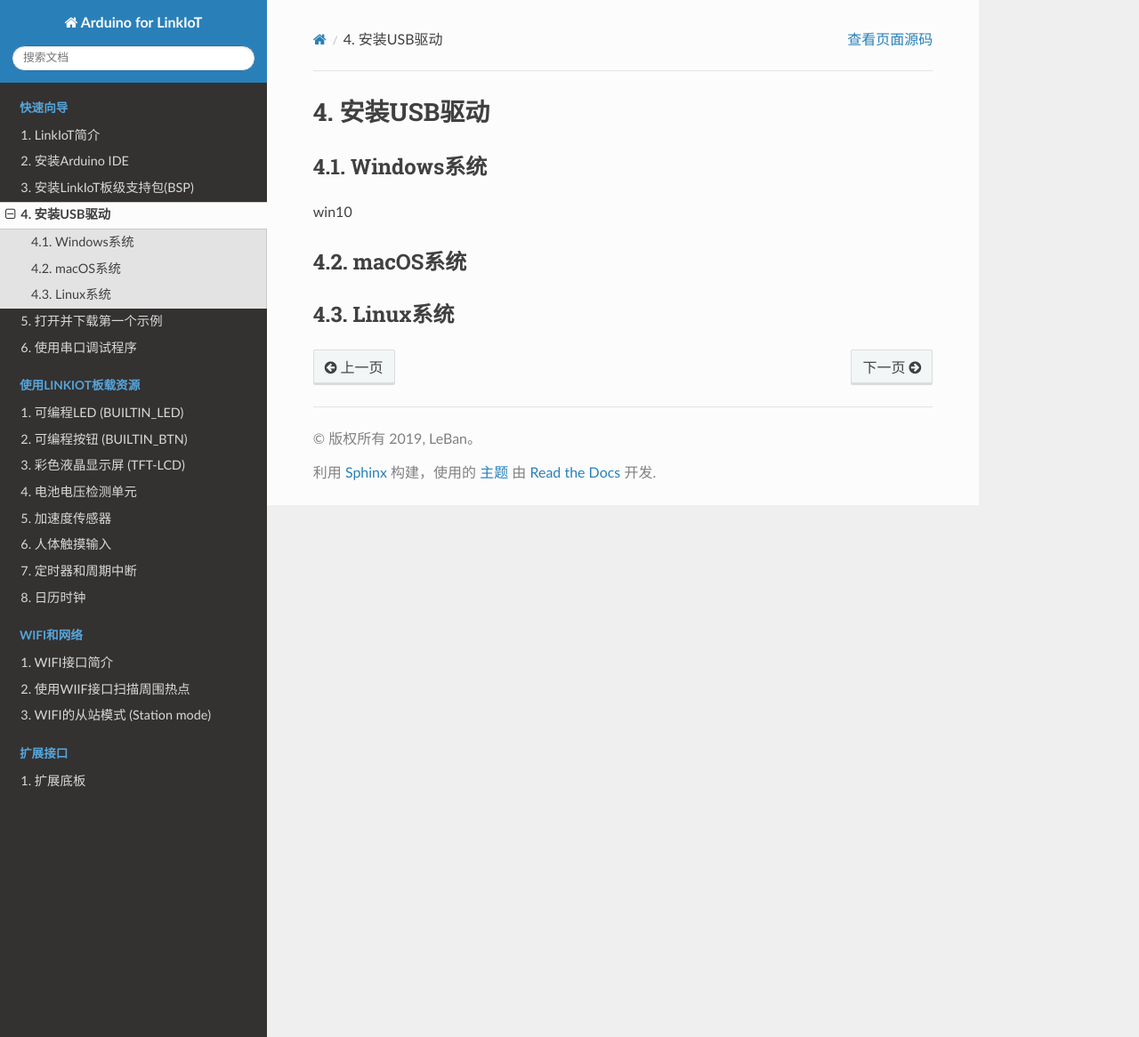
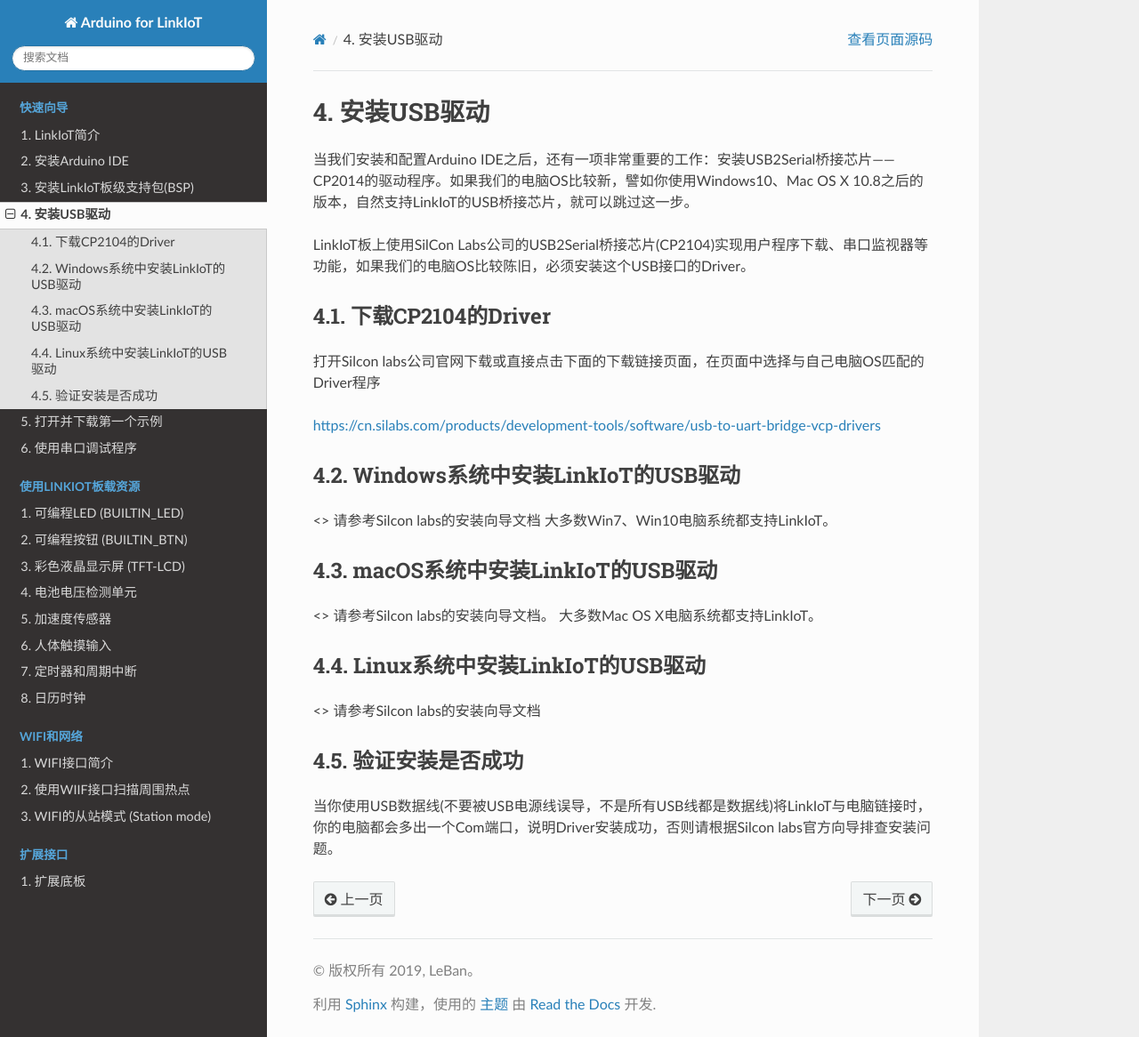
Before and after one commit to BradChan/Arduino4LinkIoT, a Sphinx documentation site: the page built from source/intro/install_usbdriver.rst, in a window 1280 px wide and 1166 px high. Shown: the whole window at 89% size. Built offline with Sphinx 7.4.7 and the Read the Docs theme 2.0.0, drawn with Linux system fonts in a browser that asks for light colours; pages that are not in the unit, such as notebooks, are missing from menus.

```diff
--- a/source/intro/install_usbdriver.rst
+++ b/source/intro/install_usbdriver.rst
@@ -4,16 +4,35 @@
 安装USB驱动
 =====================
 
-Windows系统
-=====================
-win10
+当我们安装和配置Arduino IDE之后，还有一项非常重要的工作：安装USB2Serial桥接芯片——CP2014的驱动程序。如果我们的电脑OS比较新，譬如你使用Windows10、Mac OS X 10.8之后的版本，自然支持LinkIoT的USB桥接芯片，就可以跳过这一步。
 
+LinkIoT板上使用SilCon Labs公司的USB2Serial桥接芯片(CP2104)实现用户程序下载、串口监视器等功能，如果我们的电脑OS比较陈旧，必须安装这个USB接口的Driver。
 
-
-macOS系统
+下载CP2104的Driver
 =====================
 
+打开Silcon labs公司官网下载或直接点击下面的下载链接页面，在页面中选择与自己电脑OS匹配的Driver程序
 
+https://cn.silabs.com/products/development-tools/software/usb-to-uart-bridge-vcp-drivers
 
-Linux系统
+Windows系统中安装LinkIoT的USB驱动
 =====================
+
+<> 请参考Silcon labs的安装向导文档
+大多数Win7、Win10电脑系统都支持LinkIoT。
+
+macOS系统中安装LinkIoT的USB驱动
+=====================
+
+<> 请参考Silcon labs的安装向导文档。
+大多数Mac OS X电脑系统都支持LinkIoT。
+
+Linux系统中安装LinkIoT的USB驱动
+=====================
+
+<> 请参考Silcon labs的安装向导文档
+
+验证安装是否成功
+=====================
+
+当你使用USB数据线(不要被USB电源线误导，不是所有USB线都是数据线)将LinkIoT与电脑链接时，你的电脑都会多出一个Com端口，说明Driver安装成功，否则请根据Silcon labs官方向导排查安装问题。
```
Also changed, not shown: source/intro/debug_with_serial.rst (+0 -65 lines), source/intro/open_download_1stexample.rst (+52 -33 lines), source/_static/images/intro/download_1stexample/compilerExample.jpeg (added), source/_static/images/intro/download_1stexample/downloadExample.jpeg (added), source/_static/images/intro/download_1stexample/firstOpenArduino.jpeg (added), source/_static/images/intro/download_1stexample/listPorts.jpeg (added), source/_static/images/intro/download_1stexample/open1example.jpeg (added), source/_static/images/intro/download_1stexample/openBlinkLED.jpeg (added).
